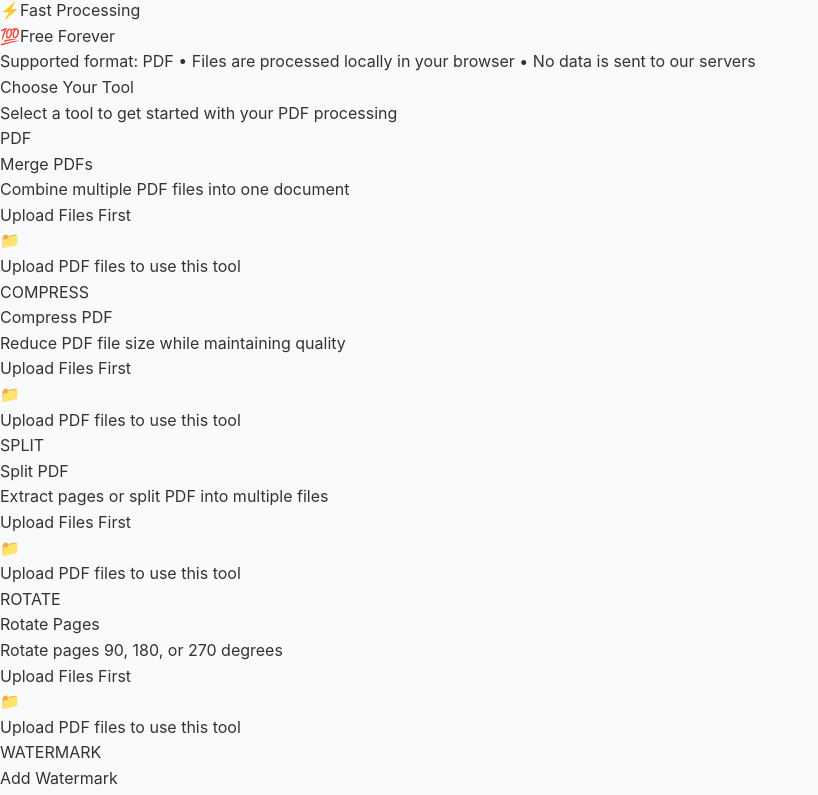
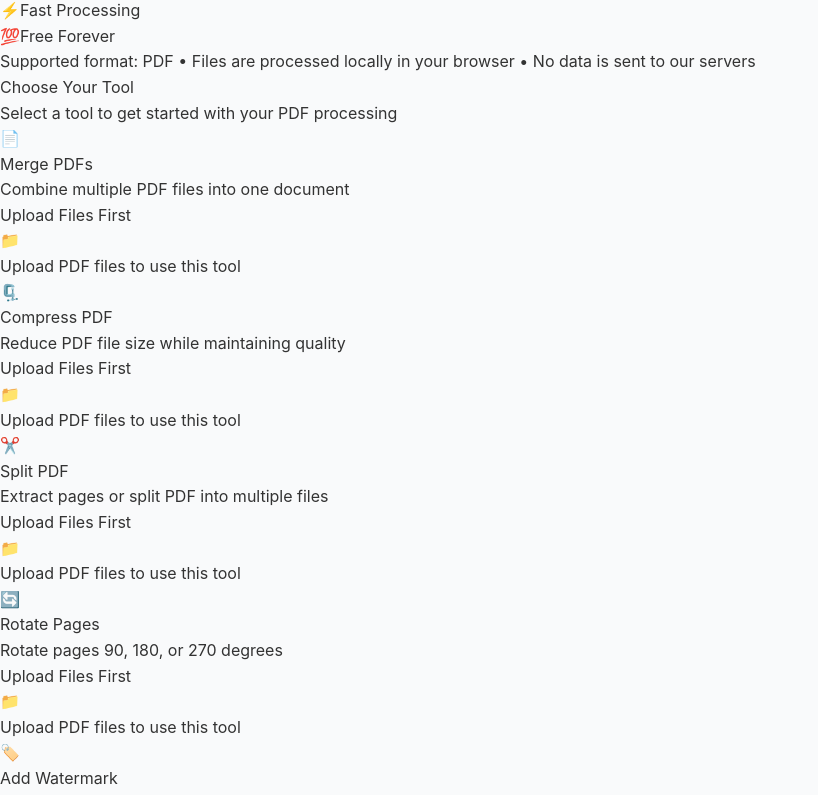
Before and after one commit to ulinycoin/clientpdf-pro, a React (Vite) app: page / in a window 1280 px wide. Shown: the part 1595-2390 px from the top of the page, without its empty margins (0-818 px from the left). Built offline with nearby package versions, Linux system fonts and the light colour scheme.

Commit message:
fix(components): add proper icons for Split and Rotate tools in ToolCard

```diff
--- a/src/components/molecules/ToolCard.tsx
+++ b/src/components/molecules/ToolCard.tsx
@@ -15,6 +15,29 @@ const ToolCard: React.FC<ToolCardProps> = ({
   const handleClick = () => {
     if (!disabled && !comingSoon) {
       onClick(operationType);
+    }
+  };
+
+  const getIconDisplay = (iconType: string) => {
+    switch (iconType) {
+      case 'PDF':
+        return '📄';
+      case 'COMPRESS':
+        return '🗜️';
+      case 'SPLIT':
+        return '✂️';
+      case 'ROTATE':
+        return '🔄';
+      case 'WATERMARK':
+        return '🏷️';
+      case 'EXTRACT':
+        return '📋';
+      case 'TEXT':
+        return '📝';
+      case 'IMAGE':
+        return '🖼️';
+      default:
+        return '📄';
     }
   };
 
@@ -40,7 +63,7 @@ const ToolCard: React.FC<ToolCardProps> = ({
 
       {/* Icon */}
       <div className="text-4xl mb-4 text-center">
-        {icon}
+        {getIconDisplay(icon)}
       </div>
 
       {/* Title */}
```
